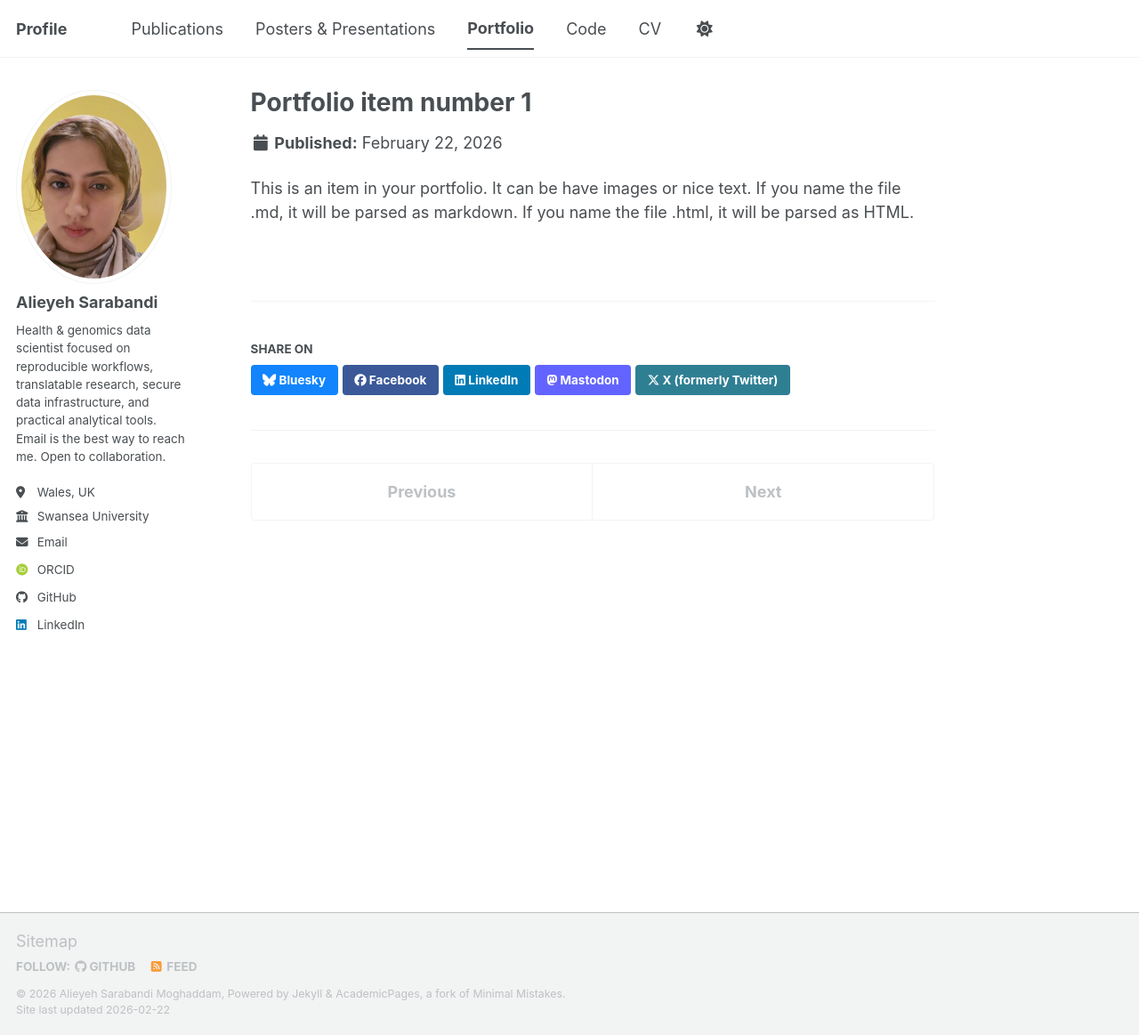
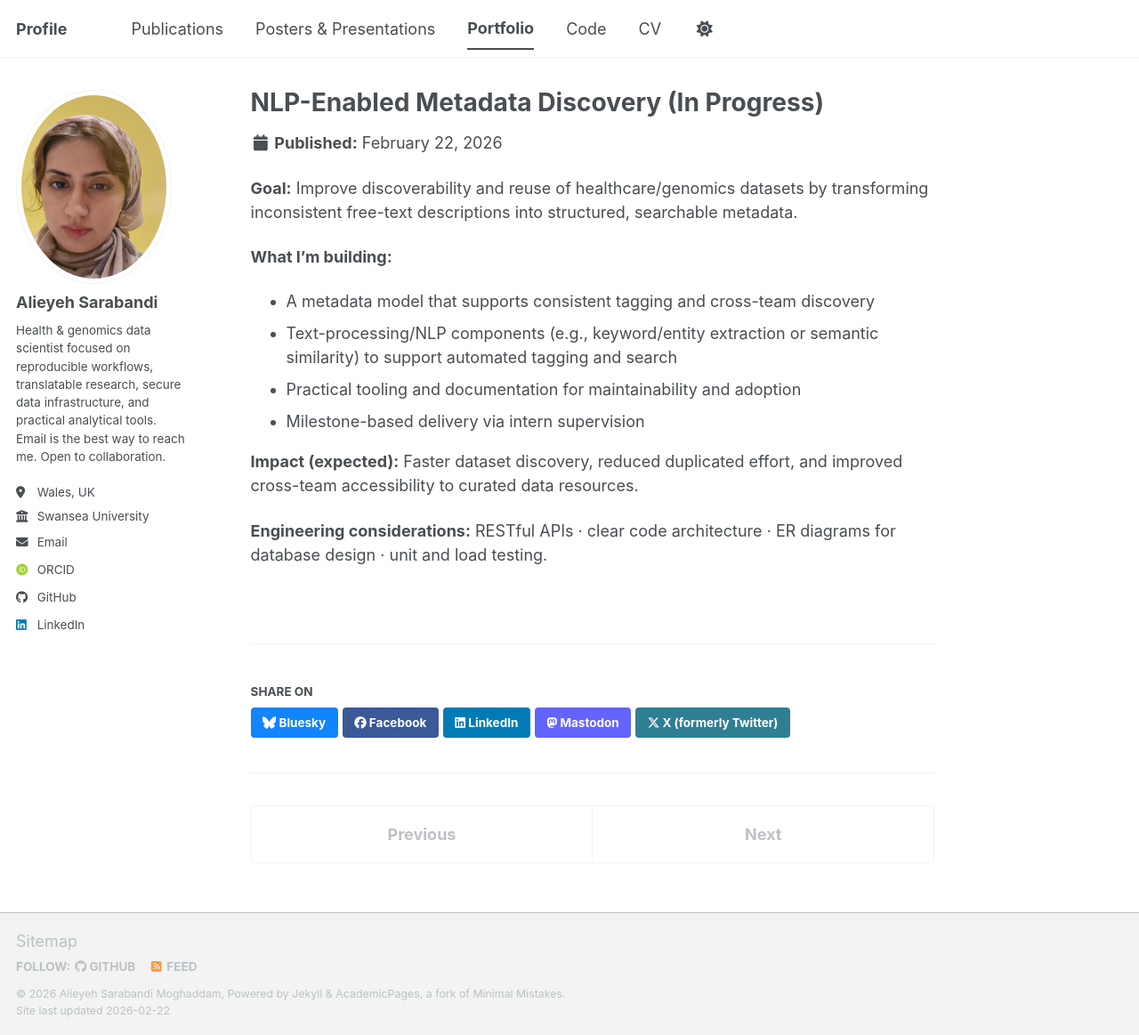
Before and after one commit to Alieyeh/alieyeh.github.io, a Jekyll site: the page built from _portfolio/portfolio-3.md, in a window 1280 px wide and 1163 px high. Shown: the whole window at 89% size. Built offline with Jekyll 4.4.1, drawn with Linux system fonts in a browser that asks for light colours; some web fonts are replaced; a script bundle is joined from its source files by our own code; library files that are not in the unit come from our copies.

Commit message:
Update portfolio-3.md

```diff
--- a/_portfolio/portfolio-3.md
+++ b/_portfolio/portfolio-3.md
@@ -1,7 +1,17 @@
 ---
-title: "Portfolio item number 1"
-excerpt: "Short description of portfolio item number 1<br/><img src='/images/500x300.png'>"
+title: "NLP-Enabled Metadata Discovery (In Progress)"
+excerpt: "Developing a metadata discovery platform using structured curation and text-processing/NLP for automated tagging and improved dataset searchability; supervising an intern."
 collection: portfolio
 ---
 
-This is an item in your portfolio. It can be have images or nice text. If you name the file .md, it will be parsed as markdown. If you name the file .html, it will be parsed as HTML.
+**Goal:** Improve discoverability and reuse of healthcare/genomics datasets by transforming inconsistent free-text descriptions into structured, searchable metadata.
+
+**What I’m building:**
+- A metadata model that supports consistent tagging and cross-team discovery
+- Text-processing/NLP components (e.g., keyword/entity extraction or semantic similarity) to support automated tagging and search
+- Practical tooling and documentation for maintainability and adoption
+- Milestone-based delivery via intern supervision
+
+**Impact (expected):** Faster dataset discovery, reduced duplicated effort, and improved cross-team accessibility to curated data resources.
+
+**Engineering considerations:** RESTful APIs · clear code architecture · ER diagrams for database design · unit and load testing.
```
